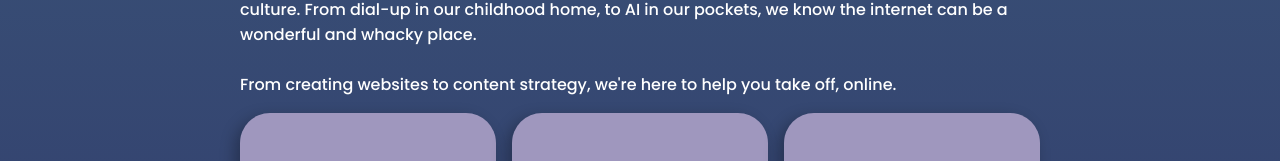
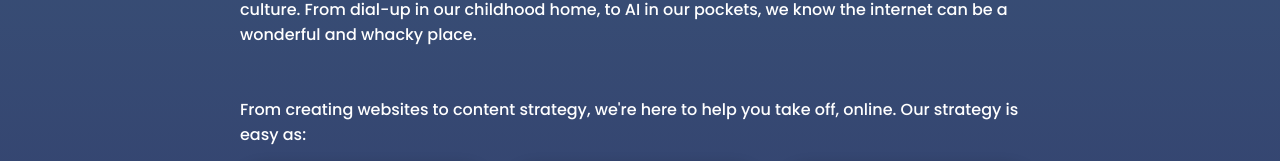
Before and after one commit to Brendan-Leal/AstrolabStudio, a Next.js app: page / in a window 1280 px wide. Shown: the part 624-785 px from the top of the page. Built offline with nearby package versions, Linux system fonts and the light colour scheme.

Commit message:
add break, content adjustment

```diff
--- a/src/pages/index.tsx
+++ b/src/pages/index.tsx
@@ -66,8 +66,9 @@ export default function LandingPage() {
         </p>
         <br />
         <p>
+          <br />
           From creating websites to content strategy,
-          we&apos;re here to help you take off, online.
+          we&apos;re here to help you take off, online. Our strategy is easy as:
         </p>
         <Panel />
         <h2>How We Can Help</h2>
```
